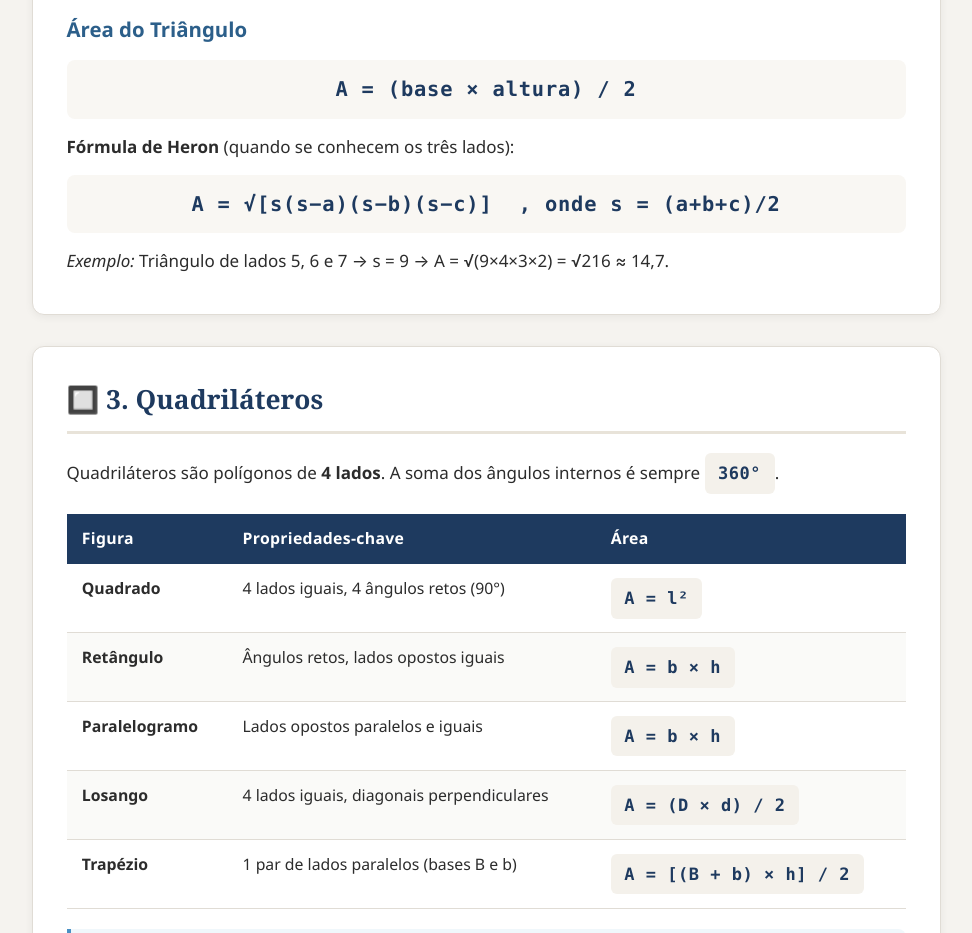
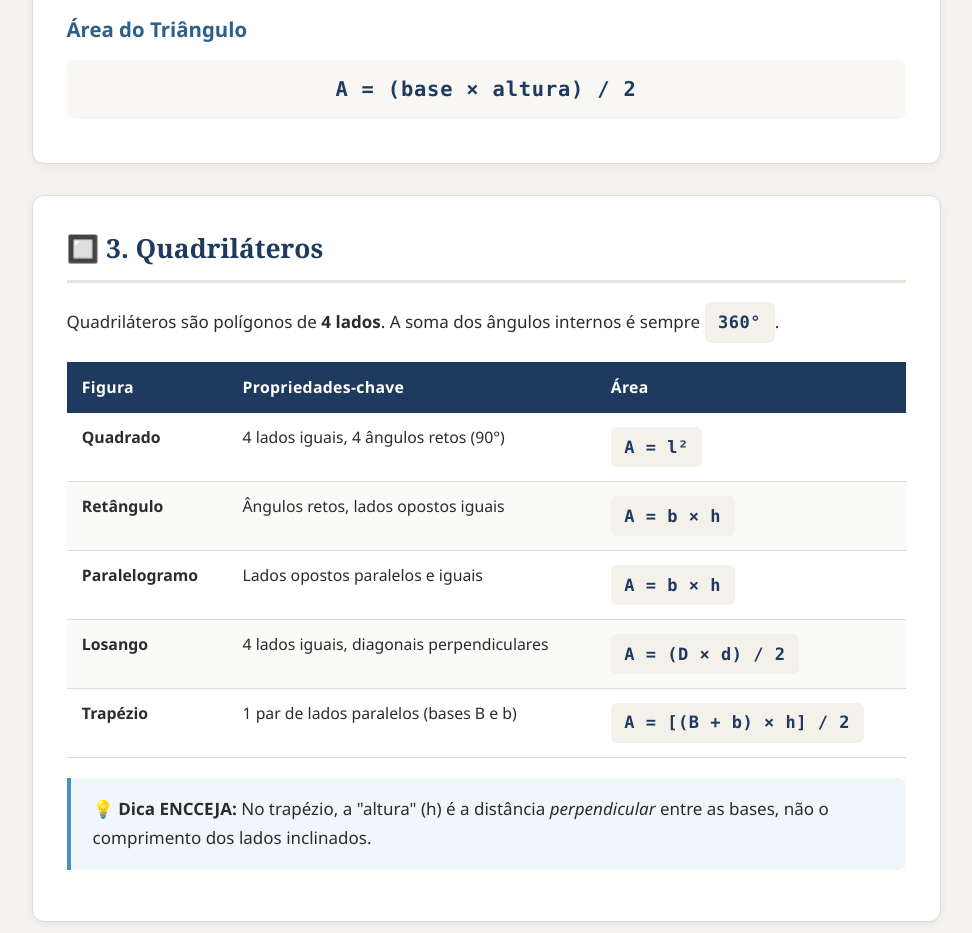
Before and after one commit to Rafael-Bruno314/Geometria-plana, a plain HTML site: page index.html in a window 1280 px wide. Shown: the part 2460-3393 px from the top of the page, without its empty margins (154-1126 px from the left). Drawn offline with Linux system fonts and the light colour scheme.

Commit message:
Remove Heron's formula from triangle area section
Removed Heron's formula and example from triangle area section.

```diff
--- a/index.html
+++ b/index.html
@@ -605,9 +605,6 @@
 
             <h3>Área do Triângulo</h3>
             <div class="formula-block">A = (base × altura) / 2</div>
-            <p><strong>Fórmula de Heron</strong> (quando se conhecem os três lados):</p>
-            <div class="formula-block">A = √[s(s−a)(s−b)(s−c)] &nbsp;, onde s = (a+b+c)/2</div>
-            <p><em>Exemplo:</em> Triângulo de lados 5, 6 e 7 → s = 9 → A = √(9×4×3×2) = √216 ≈ 14,7.</p>
         </section>
 
         <!-- ═══════════ 3. QUADRILÁTEROS ═══════════ -->
```
